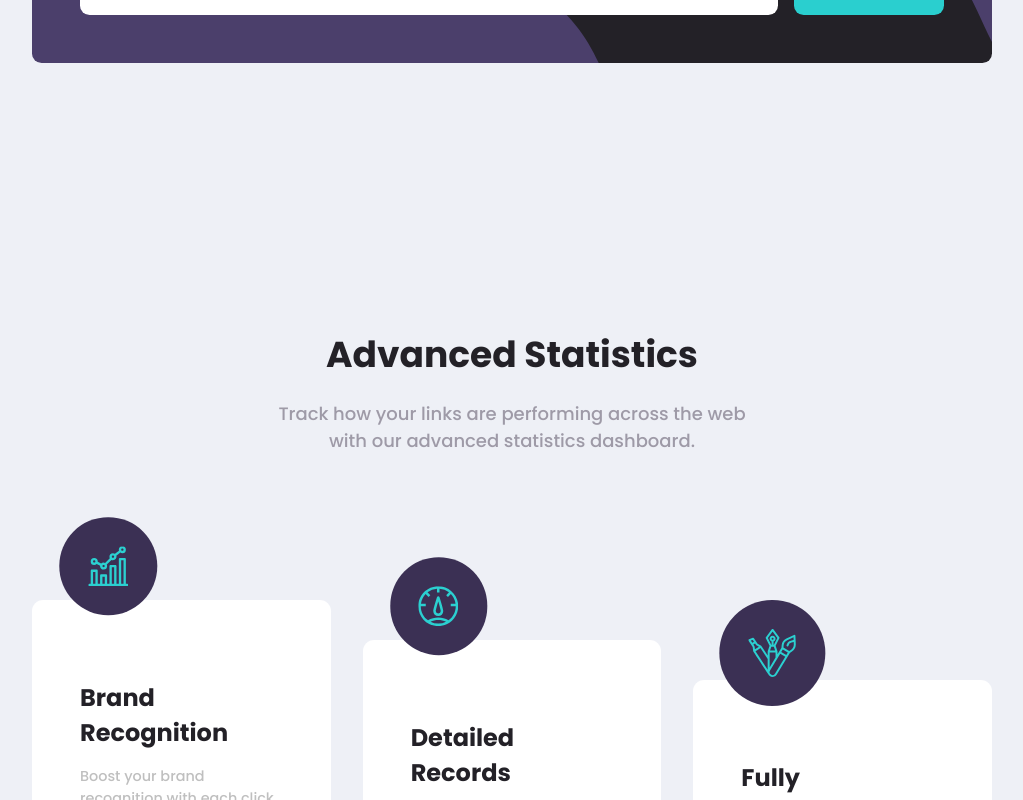
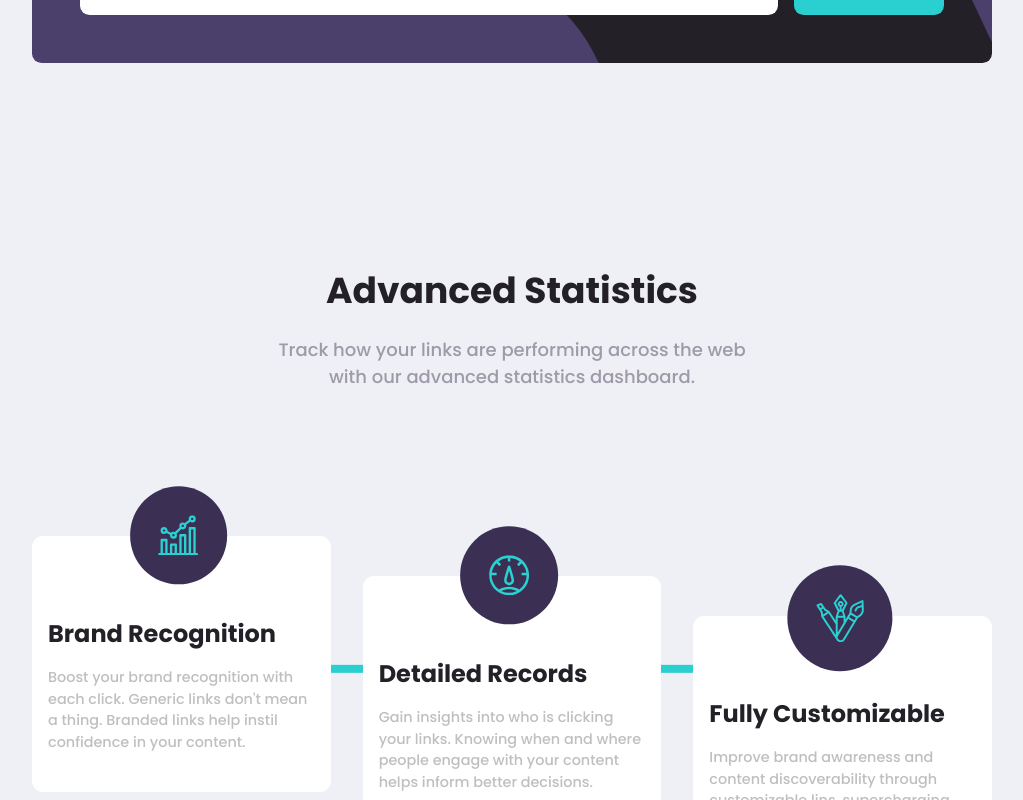
Before and after one commit to slekstut/url-shortening-api-master, a Vue app: page / in a window 1280 px wide. Shown: the part 900-1700 px from the top of the page, without its empty margins (128-1151 px from the left). Built offline with nearby package versions, Linux system fonts and the light colour scheme.

Commit message:
tablet about cards styling started

```diff
--- a/src/views/About.vue
+++ b/src/views/About.vue
@@ -287,6 +287,7 @@ export default {
         .box-content {
           display: flex;
           flex-direction: column;
+          width: 100%;
           max-width: 26rem;
           background-color: $white;
           padding: 3rem;
@@ -403,10 +404,16 @@ export default {
           }
         }
         .box-container {
+          display: grid;
           grid-template-columns: 1fr;
           grid-template-rows: auto;
+          justify-content: center;
+          align-items: center;
           gap: 5rem;
           padding: 0 1rem;
+          .box-content {
+            margin: 0 auto;
+          }
           &::after {
             top: 0;
             left: 51%;
@@ -424,4 +431,35 @@ export default {
     }
   }
 }
+
+@media only screen and (min-width: 768px) {
+  .container {
+    .wrapper {
+      .about-section {
+        padding-top: 0;
+        .box-container {
+          .box-content {
+            padding: 1rem;
+            min-height: 16rem;
+            .box-content__icon {
+              top: -15%;
+              left: 47%;
+              transform: translate(-47%, -15%);
+          }
+          &__title {
+            margin-top: 4rem;
+          }
+          }
+          &::after {
+            top: 52%;
+            left: 51%;
+            transform: translate(-51%, -52%);
+            width: 30rem;
+            height: 8px;
+          }
+        }
+      }
+    }
+  }
+}
 </style>
```
